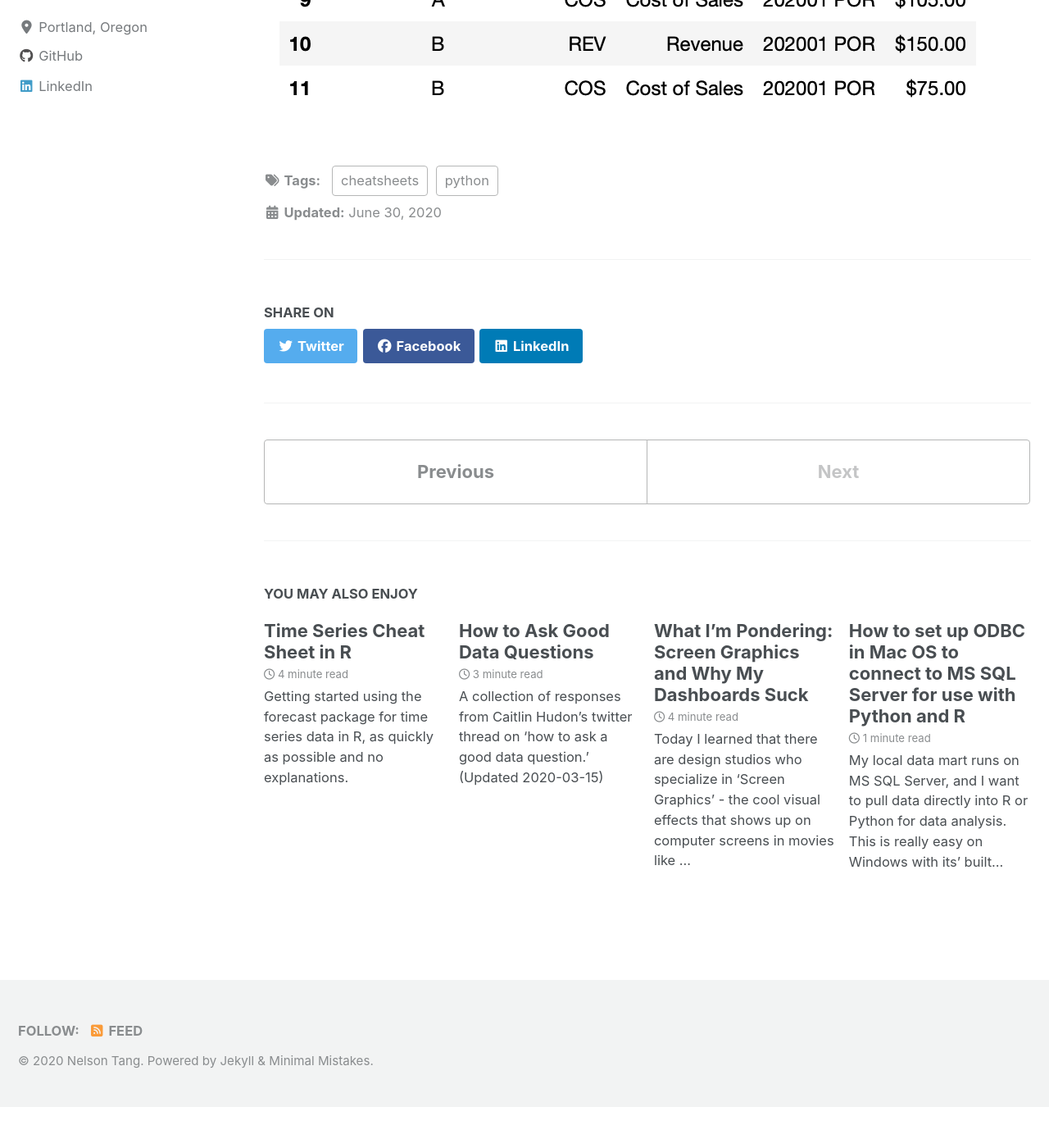
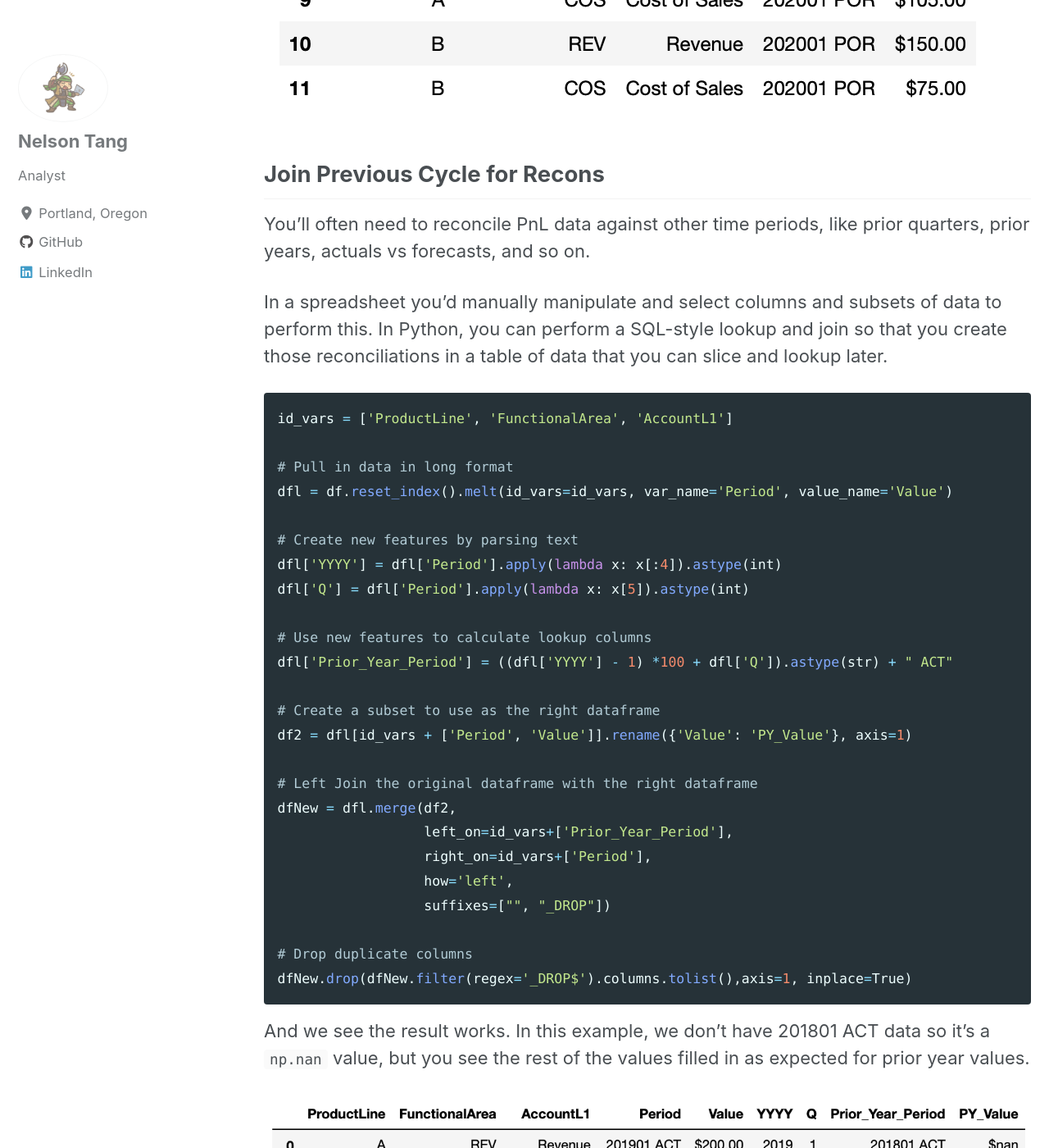
Before and after one commit to banditkingsofancientspreadsheets/banditkingsofancientspreadsheets.github.io, a Jekyll site: the page built from _posts/2020-06-30-Quick-PnL-Dataframe.md, in a window 1280 px wide and 1400 px high, scrolled down 3361 px. Shown: the whole window at 82% size. Built offline with Jekyll 4.4.1, drawn with Linux system fonts in a browser that asks for light colours; cached includes are drawn as plain includes; nearby versions of some CDN libraries; before the commit the page ends 4711 px from its top, so only the background shows below that; some of the changed text lies outside the part shown.

Commit message:
finalized pnl post

````diff
--- a/_posts/2020-06-30-Quick-PnL-Dataframe.md
+++ b/_posts/2020-06-30-Quick-PnL-Dataframe.md
@@ -64,3 +64,39 @@ id_vars = ['ProductLine', 'FunctionalArea', 'AccountL1']
 dfl= df.reset_index().melt(id_vars=id_vars, var_name='Period', value_name='Value')
 ```
 ![](/assets/images/example_pnl4.png)
+
+## Join Previous Cycle for Recons
+
+You'll often need to reconcile PnL data against other time periods, like prior quarters, prior years, actuals vs forecasts, and so on.
+
+In a spreadsheet you'd manually manipulate and select columns and subsets of data to perform this. In Python, you can perform a SQL-style lookup and join so that you create those reconciliations in a table of data that you can slice and lookup later.
+
+```python
+id_vars = ['ProductLine', 'FunctionalArea', 'AccountL1']
+
+# Pull in data in long format
+dfl = df.reset_index().melt(id_vars=id_vars, var_name='Period', value_name='Value')
+
+# Create new features by parsing text
+dfl['YYYY'] = dfl['Period'].apply(lambda x: x[:4]).astype(int)
+dfl['Q'] = dfl['Period'].apply(lambda x: x[5]).astype(int)
+
+# Use new features to calculate lookup columns
+dfl['Prior_Year_Period'] = ((dfl['YYYY'] - 1) *100 + dfl['Q']).astype(str) + " ACT"
+
+# Create a subset to use as the right dataframe
+df2 = dfl[id_vars + ['Period', 'Value']].rename({'Value': 'PY_Value'}, axis=1)
+
+# Left Join the original dataframe with the right dataframe
+dfNew = dfl.merge(df2,
+                  left_on=id_vars+['Prior_Year_Period'],
+                  right_on=id_vars+['Period'],
+                  how='left',
+                  suffixes=["", "_DROP"])
+
+# Drop duplicate columns
+dfNew.drop(dfNew.filter(regex='_DROP$').columns.tolist(),axis=1, inplace=True)
+```
+And we see the result works. In this example, we don't have 201801 ACT data so it's a `np.nan` value, but you see the rest of the values filled in as expected for prior year values.
+
+![](/assets/images/example_pnl5.png)
````
Also changed, not shown: assets/images/example_pnl5.png (added).
